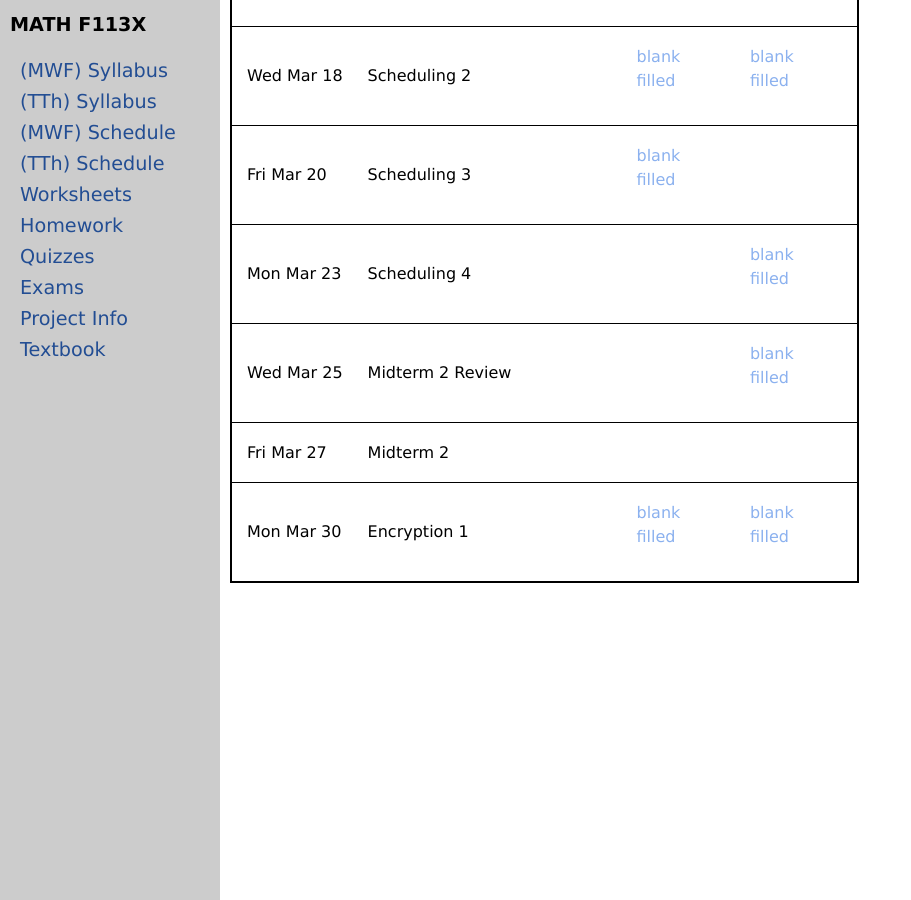
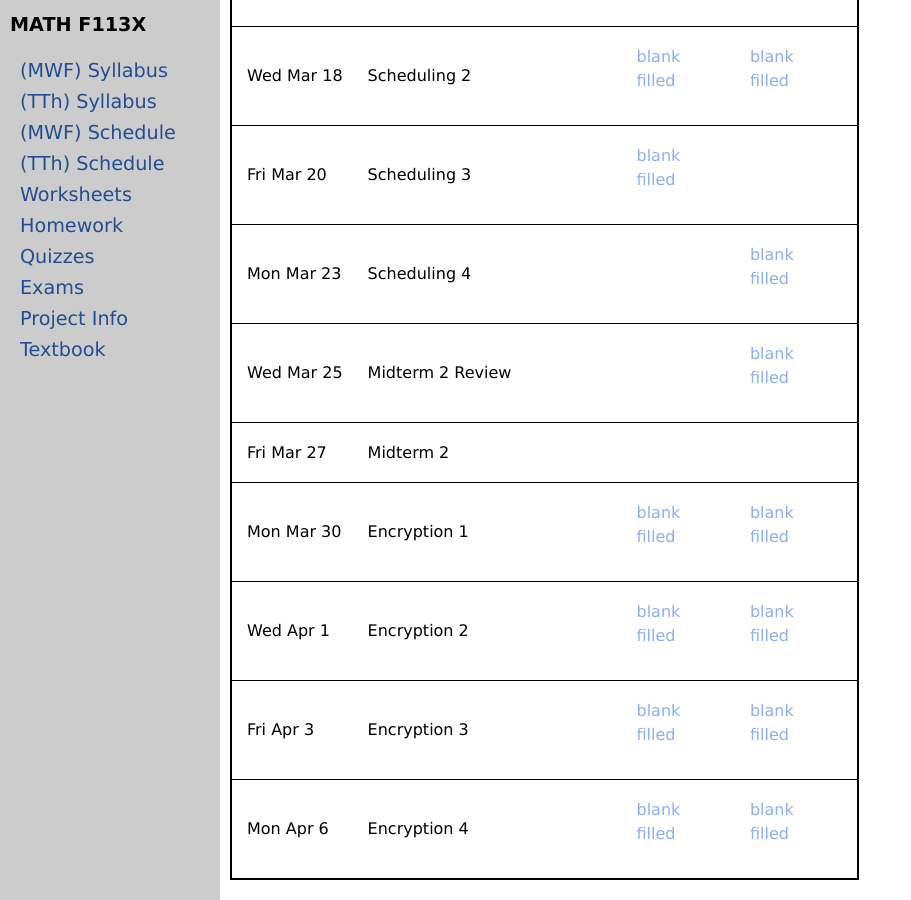
Before and after one commit to uaf-math/math113, a Jekyll site: the page built from worksheets.md, in a window 1280 px wide and 900 px high, scrolled down 2397 px. Shown: the whole window, without its empty margins (0-911 px from the left). Built offline with Jekyll 4.4.1, drawn with Linux system fonts in a browser that asks for light colours.

Commit message:
Update worksheetsS26.yml

```diff
--- a/_data/worksheetsS26.yml
+++ b/_data/worksheetsS26.yml
@@ -147,3 +147,21 @@ worksheets:
   ifilled: 20-I-Cryptography1_ShiftCiphers-s.pdf
   blank: 20-w-cryptography1-CaesarShift.pdf
   filled: 20-w-cryptography1-CaesarShift-s.pdf
+- topic: Encryption 2
+  date: Wed Apr 1
+  iblank: 21-I-Cryptography2_SubstitutionTransposition.pdf
+  ifilled: 21-I-Cryptography2_SubstitutionTransposition-s.pdf
+  blank: 21-w-cryptography2-TranspositionCiphers.pdf
+  filled: 21-w-cryptography2-TranspositionCiphers-s.pdf
+- topic: Encryption 3
+  date: Fri Apr 3
+  iblank: 22-I-cryptography3_PolyalphabeticCiphers.pdf
+  ifilled: 22-I-cryptography3_PolyalphabeticCiphers-s.pdf
+  blank: 22-w-cryptography3-PolyalphabeticCiphers.pdf
+  filled: 22-w-cryptography3-PolyalphabeticCiphers-s.pdf
+- topic: Encryption 4
+  date: Mon Apr 6
+  iblank: 23-I-cryptography4_DoubleTransposition.pdf
+  ifilled: 23-I-cryptography4_DoubleTransposition-s.pdf
+  blank: 23-w-cryptography4-DoubleTranpsosition.pdf
+  filled: 23-w-cryptography4-DoubleTranpsosition-s.pdf
```
